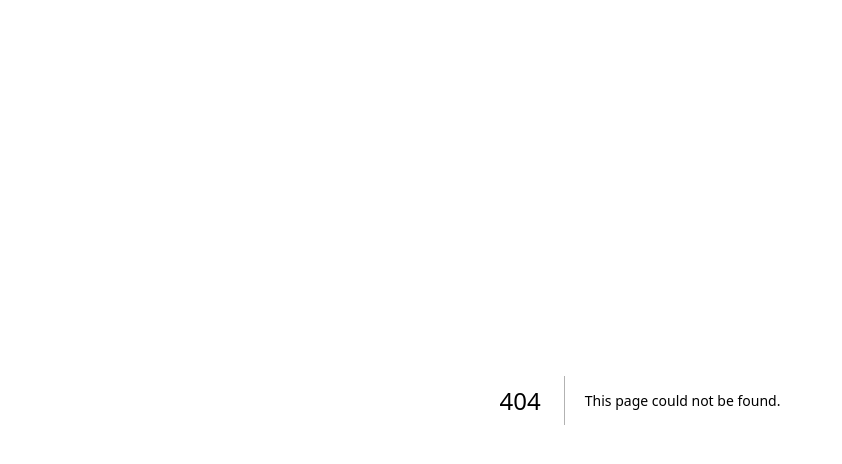
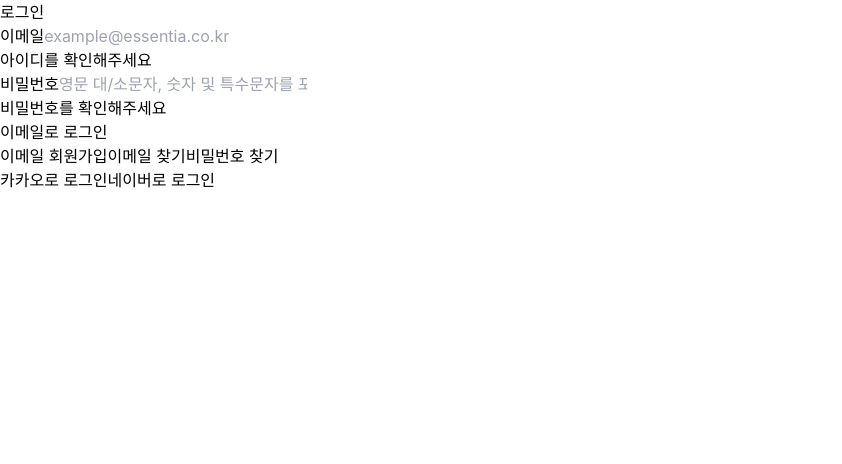
Before and after one commit to likelion-lab15/essentia, a Next.js app: page /login in a window 1280 px wide. Before the commit this address had no page. Shown: the top 464 px of the page, without its empty margins (0-842 px from the left). Built offline with nearby package versions, Linux system fonts and the light colour scheme; a web font is replaced by a local one.

Commit message:
[🗼markup] 로그인 페이지 마크업
로그인 페이지 레이아웃을 만들었다. 웹접근성을 준수하기 위해 aria-live 속성을 사용했다.

```diff
--- /dev/null
+++ b/src/app/login/page.tsx
@@ -0,0 +1,38 @@
+"use client";
+
+import Link from "next/link";
+
+const page = () => {
+  return (
+    <main>
+      <h2>로그인</h2>
+
+      <form action="/">
+        <label htmlFor="email">이메일</label>
+        <input id="email" type="email" placeholder="example@essentia.co.kr" />
+        <div aria-live="polite">아이디를 확인해주세요</div>
+        <label htmlFor="password">비밀번호</label>
+        <input
+          id="password"
+          type="password"
+          placeholder="영문 대/소문자, 숫자 및 특수문자를 포함한 비밀번호"
+        />
+        <div aria-live="polite">비밀번호를 확인해주세요</div>
+        <button type="submit">이메일로 로그인</button>
+      </form>
+
+      <div>
+        <Link href="#">이메일 회원가입</Link>
+        <button>이메일 찾기</button>
+        <button>비밀번호 찾기</button>
+      </div>
+
+      <div>
+        <button type="button">카카오로 로그인</button>
+        <button type="button">네이버로 로그인</button>
+      </div>
+    </main>
+  );
+};
+
+export default page;
```
